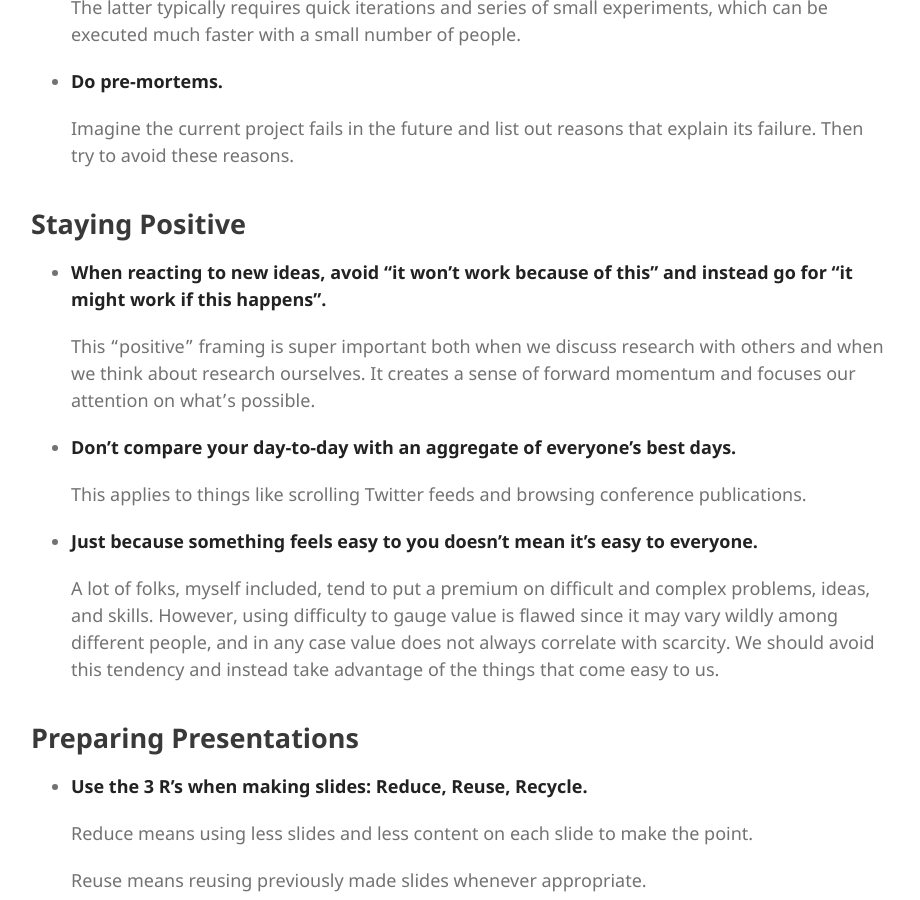
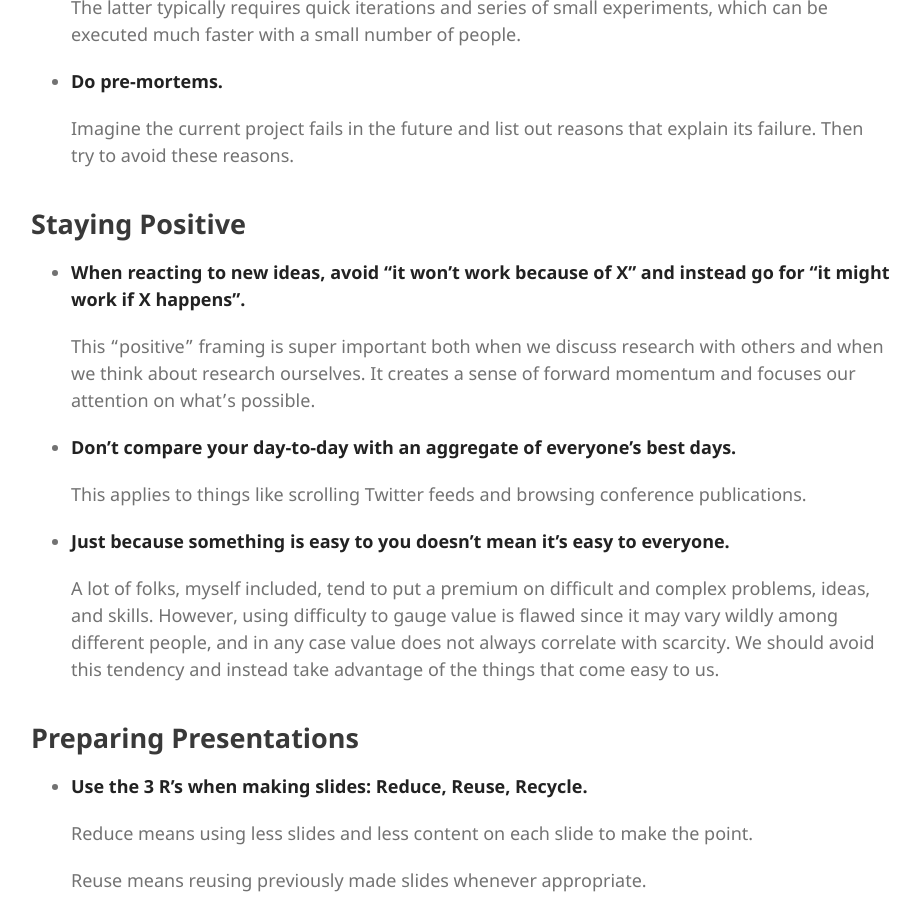
Before and after one commit to jacky-liang/jacky.io, a Jekyll site: the page built from blog/2021-11-16-research-tips.md, in a window 1280 px wide and 900 px high, scrolled down 2430 px. Shown: the whole window, without its empty margins (179-1099 px from the left). Built offline with Jekyll 4.4.1, drawn with Linux system fonts in a browser that asks for light colours; a style sheet for code colours, icons or effects is not loaded.

Commit message:
minor updates

```diff
--- a/blog/2021-11-16-research-tips.md
+++ b/blog/2021-11-16-research-tips.md
@@ -81,7 +81,7 @@ So, while I hope these tips can help you in your research, do take them with a g
 
 ## Staying Positive
 
-- **When reacting to new ideas, avoid "it won't work because of this" and instead go for "it might work if this happens".**
+- **When reacting to new ideas, avoid "it won't work because of X" and instead go for "it might work if X happens".**
 
   This "positive" framing is super important both when we discuss research with others and when we think about research ourselves. It creates a sense of forward momentum and focuses our attention on what's possible.
 
@@ -89,7 +89,7 @@ So, while I hope these tips can help you in your research, do take them with a g
 
   This applies to things like scrolling Twitter feeds and browsing conference publications.
 
-- **Just because something feels easy to you doesn't mean it's easy to everyone.**
+- **Just because something is easy to you doesn't mean it's easy to everyone.**
 
   A lot of folks, myself included, tend to put a premium on difficult and complex problems, ideas, and skills. However, using difficulty to gauge value is flawed since it may vary wildly among different people, and in any case value does not always correlate with scarcity. We should avoid this tendency and instead take advantage of the things that come easy to us.
 
```
